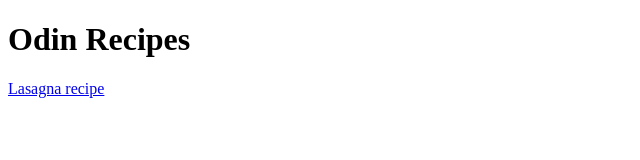
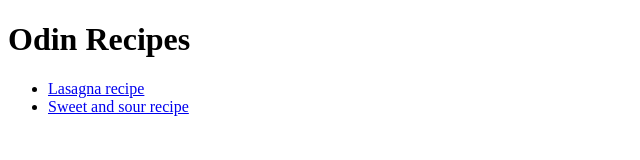
Before and after one commit to Abdalla420/odin-recipes, a plain HTML site: page index.html in a window 1280 px wide. Shown: the whole page, without its empty margins (0-640 px from the left). Drawn offline with Linux system fonts and the light colour scheme.

Commit message:
made an ul and added Sweetand

```diff
--- a/index.html
+++ b/index.html
@@ -7,6 +7,9 @@
 </head>
 <body>
     <h1>Odin Recipes</h1>
-    <a href="./recipes/lasagna.html" target="_blank" rel="noopener noreferrer">Lasagna recipe</a>
+    <ul>
+    <li><a href="./recipes/lasagna.html" target="_blank" rel="noopener noreferrer">Lasagna recipe</a></li>
+    <li><a href="./recipes/SweetandSour.html" target="_bland" rel="noopener noreferrer">Sweet and sour recipe</a></li>
+    </ul>
 </body>
 </html>
```
